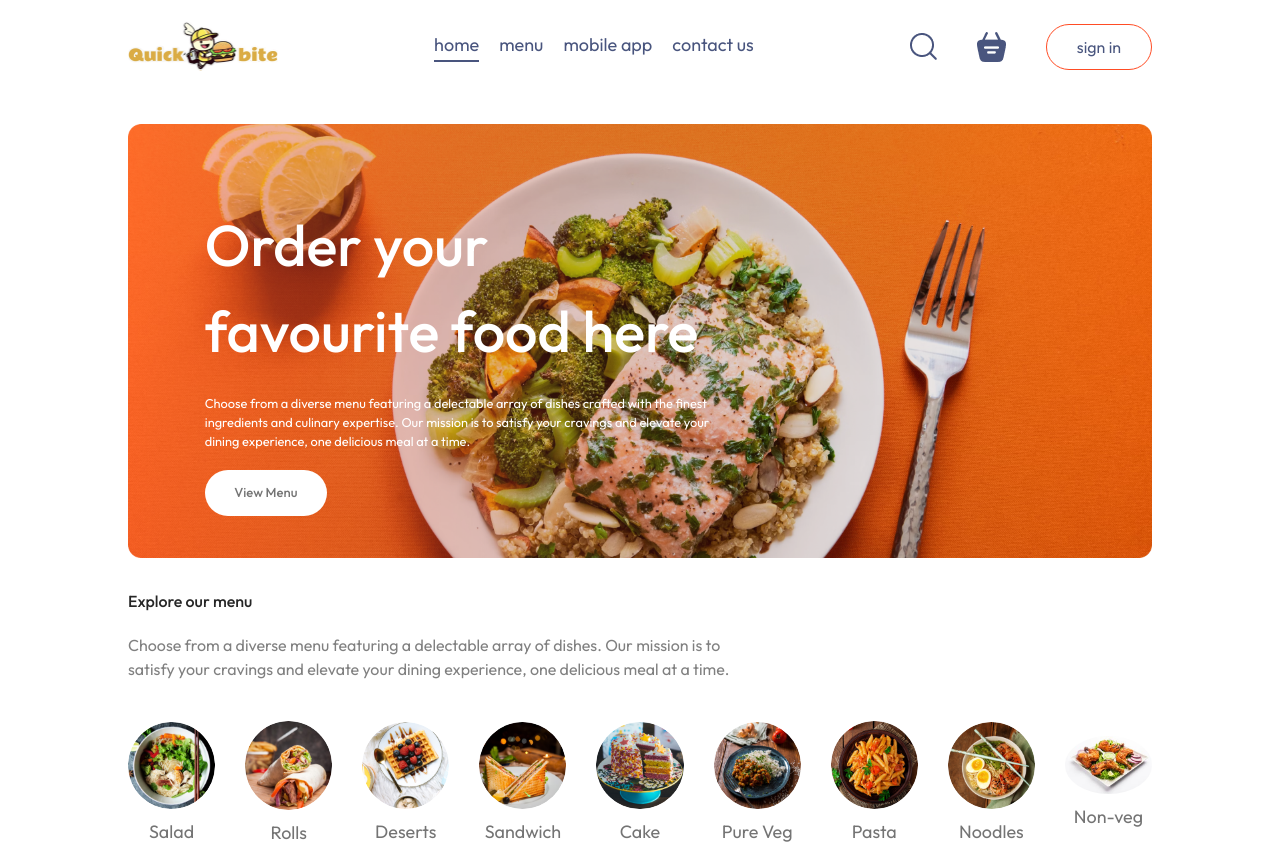
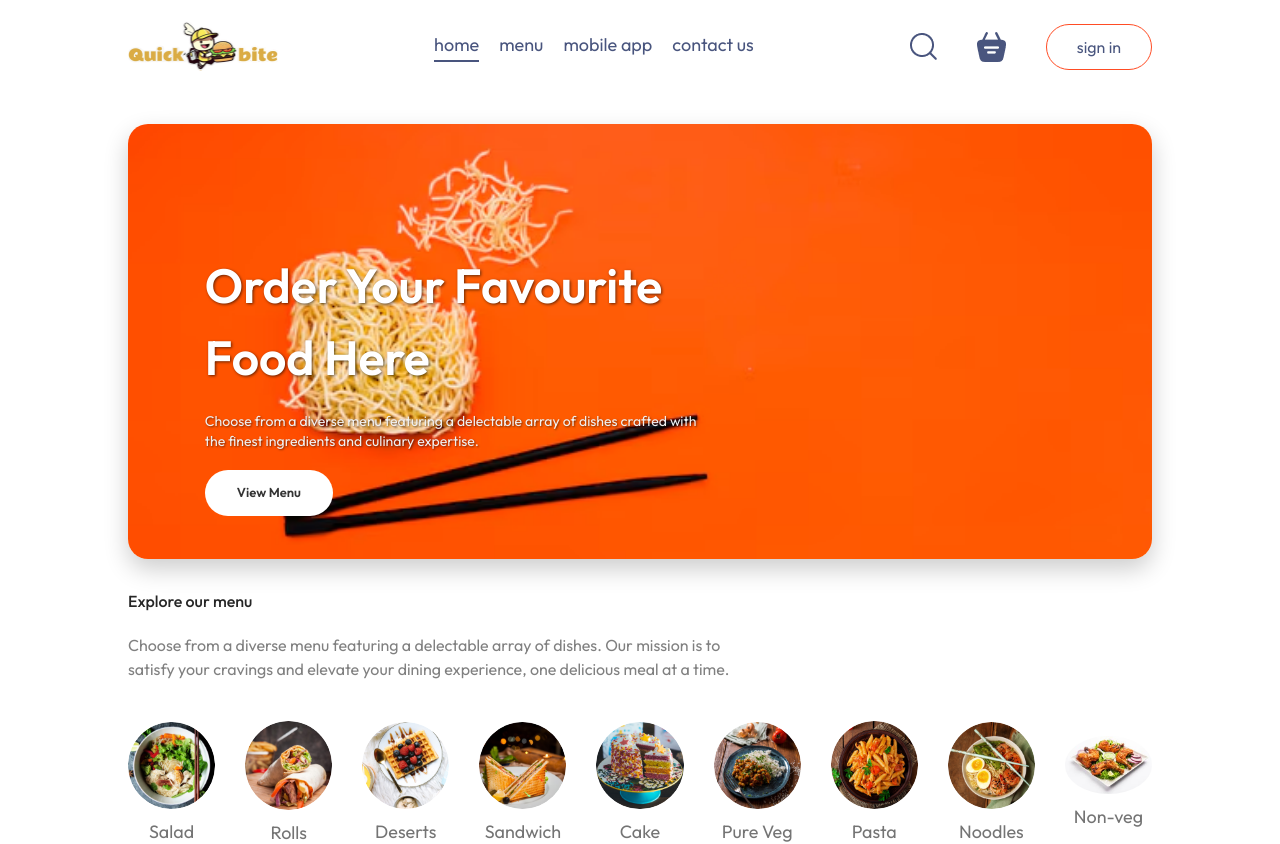
Before and after one commit to grim-62/Quick-bite, a React (Vite) app: page / in a window 1280 px wide. Shown: the top 844 px of the page. Built offline with nearby package versions, Linux system fonts and the light colour scheme; no server answers.

Commit message:
ui update

```diff
--- a/src/components/Header/Header.css
+++ b/src/components/Header/Header.css
@@ -1,55 +1,86 @@
-.header{
+.header {
     height: 34vw;
     margin: 30px auto;
-    background: url('/header_img.png') no-repeat;
-    background-size:contain;
+    background: url('/header_img.png') no-repeat center center;
+    background-size: cover;
     position: relative;
+    border-radius: 20px;
+    overflow: hidden;
+    box-shadow: 0 10px 25px rgba(0, 0, 0, 0.2);
 }
-.header-contents{
+
+.header-contents {
     position: absolute;
     display: flex;
     flex-direction: column;
-    align-items: start;
+    align-items: flex-start;
     gap: 1.5vw;
     max-width: 50%;
     bottom: 10%;
     left: 6vw;
-    animation: fadeIn 3s;
+    animation: fadeIn 1.8s ease-in-out;
 }
-.header-contents h2{
-    font-weight:500;
+
+.header-contents h2 {
+    font-weight: 600;
+    color: #ffffff;
+    font-size: clamp(22px, 4.5vw, 48px);
+    text-shadow: 1px 1px 3px rgba(0, 0, 0, 0.6);
+}
+
+.header-contents p {
+    color: #f0f0f0;
+    font-size: clamp(14px, 1.1vw, 18px);
+    line-height: 1.4;
+    text-shadow: 1px 1px 2px rgba(0, 0, 0, 0.5);
+}
+
+.header-contents button {
+    border: none;
+    color: #333;
+    font-weight: 600;
+    padding: 1vw 2.5vw;
+    background: #ffffff;
+    font-size: clamp(13px, 1vw, 18px);
+    border-radius: 50px;
+    cursor: pointer;
+    transition: all 0.3s ease;
+}
+
+.header-contents button:hover {
+    background-color: #ffb347;
     color: white;
-    font-size: max(4.5vw,22px);
+    transform: scale(1.05);
 }
-.header-contents p{
-    color: white;
-    font-size: 1vw;
+
+@keyframes fadeIn {
+    from {
+        opacity: 0;
+        transform: translateY(30px);
+    }
+    to {
+        opacity: 1;
+        transform: translateY(0);
+    }
 }
-.header-contents button{
-    border: none;
-    color: #747474;
-    font-weight: 500;
-    padding: 1vw 2.3vw;
-    background: white;
-    font-size: max(1vw,13px);
-    border-radius: 50px;
-}
-@media (max-width:1050px) {
-    .header{
+
+@media (max-width: 1050px) {
+    .header {
         height: 38vw;
     }
-    .header-contents{
-        max-width: 45%;
+    .header-contents {
+        max-width: 60%;
     }
 }
-@media(max-width:750px){
-    .header-contents{
-        max-width: 55%;
+
+@media (max-width: 750px) {
+    .header-contents {
+        max-width: 70%;
     }
-    .header-contents p{
-       display: none;
+    .header-contents p {
+        display: none;
     }
-    .header-contents button{
-        padding: 2vw 4vw;
+    .header-contents button {
+        padding: 2vw 5vw;
     }
 }
--- a/src/components/Header/Header.jsx
+++ b/src/components/Header/Header.jsx
@@ -3,13 +3,16 @@ import './Header.css'
 
 const Header = () => {
     return (
-        <div className='header'>
+        <header className='header'>
             <div className='header-contents'>
-                <h2>Order your favourite food here</h2>
-                <p>Choose from a diverse menu featuring a delectable array of dishes crafted with the finest ingredients and culinary expertise. Our mission is to satisfy your cravings and elevate your dining experience, one delicious meal at a time.</p>
-                <button>View Menu</button>
+                <h2>Order Your Favourite Food Here</h2>
+                <p>
+                    Choose from a diverse menu featuring a delectable array of dishes
+                    crafted with the finest ingredients and culinary expertise.
+                </p>
+                <button aria-label="View our full menu">View Menu</button>
             </div>
-        </div>
+        </header>
     )
 }
 
```
Also changed, not shown: public/header_img.png, src/assets/header_img.png.
